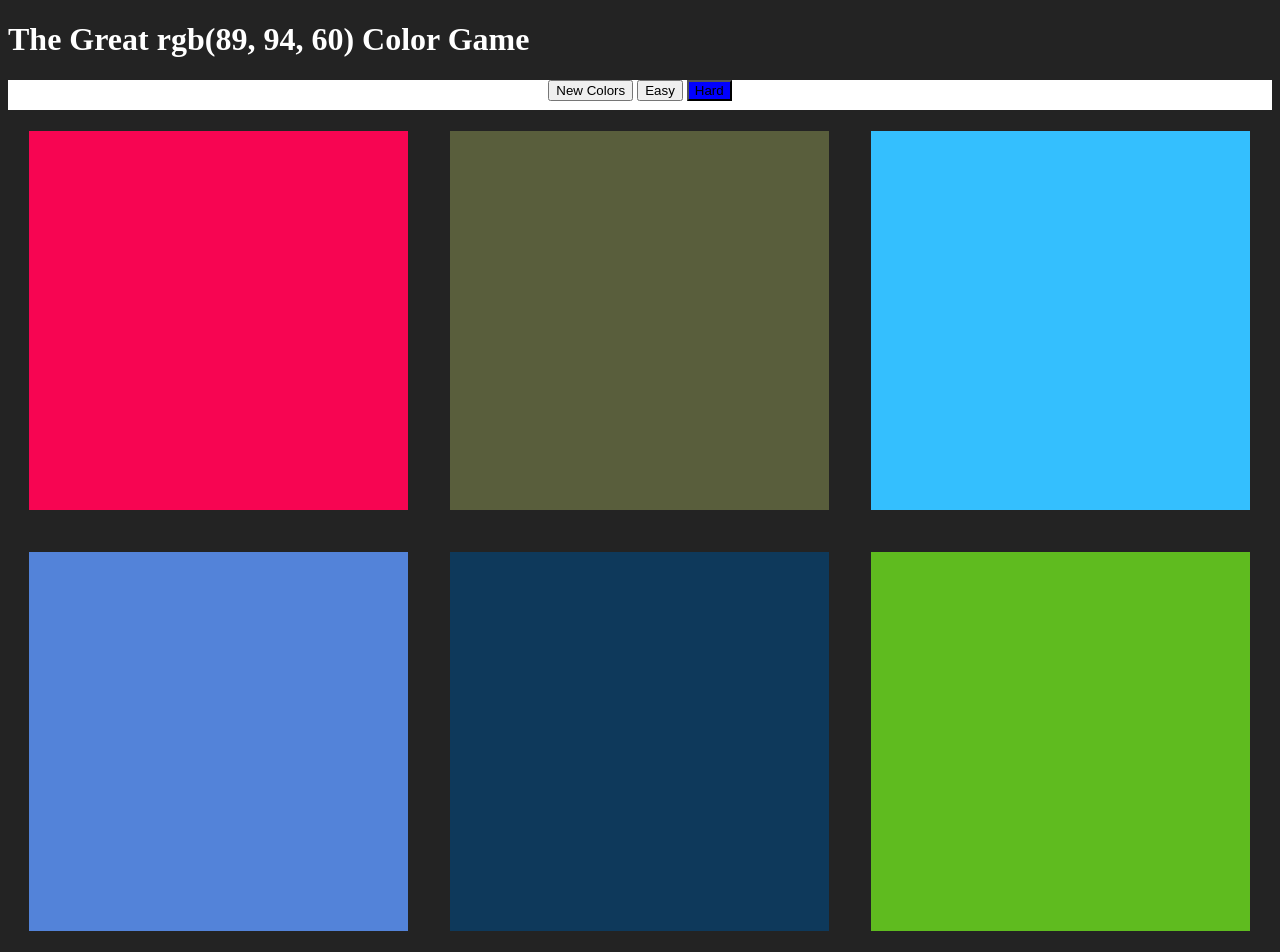
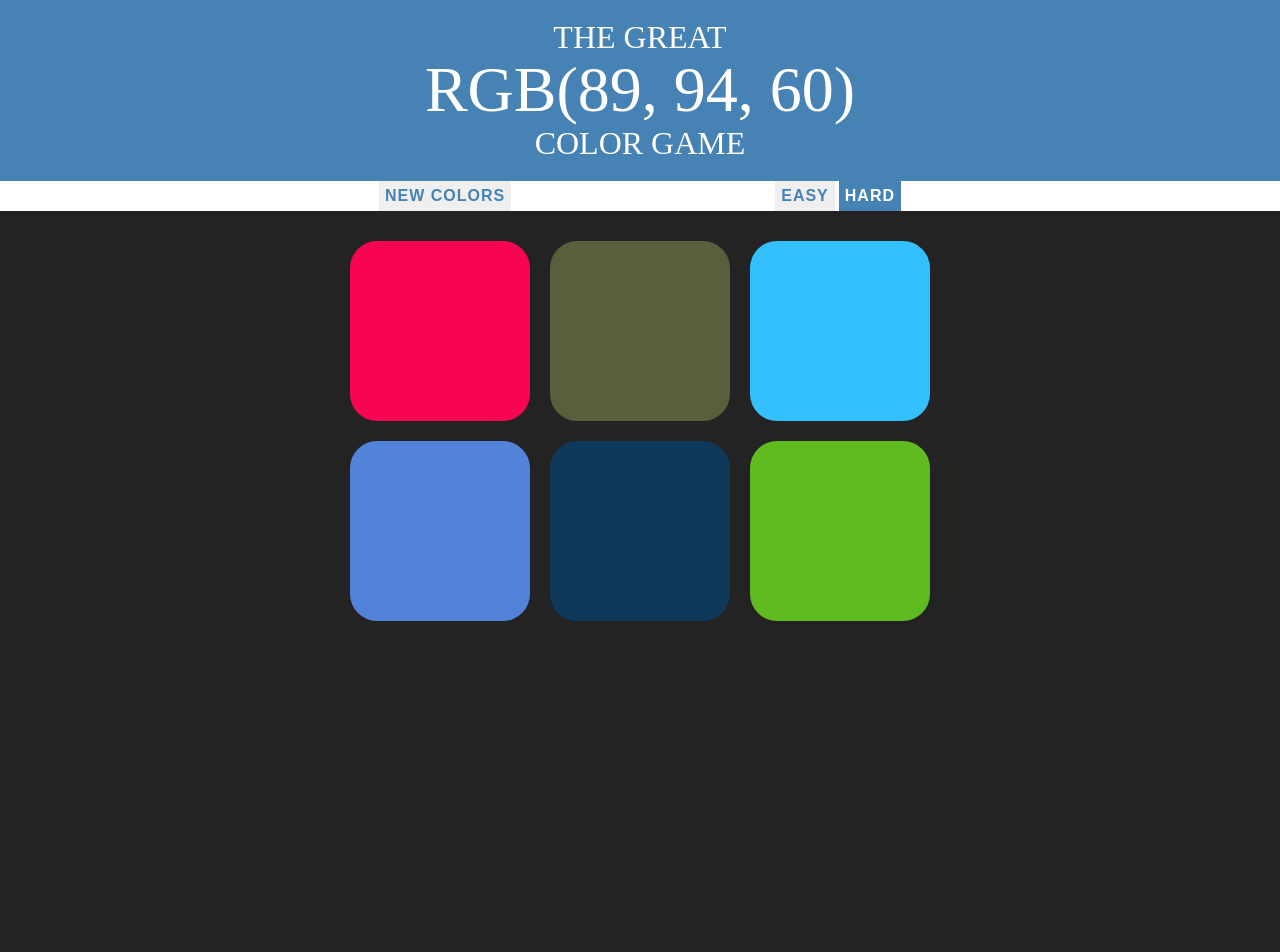
Before and after one commit to cchane4/color_game, a PHP site: page /color.html in a window 1280 px wide. After the commit the page ends 621 px from the top, so only its background shows below. Run offline with PHP 8.4, Linux system fonts and the light colour scheme.

Commit message:
working on styling

```diff
--- a/color.html
+++ b/color.html
@@ -8,7 +8,11 @@
     <title>Color Game</title>
 </head>
 <body>
-    <h1> The Great <span id="color_display">RGB</span> Color Game</h1>
+    <h1> The Great
+        <br />
+        <span id="color_display">RGB</span>
+        <br />
+        Color Game</h1>
     <div id="stripe">
       <button id="reset">New Colors</button>
         <span id="message"></span>
--- a/color_game.css
+++ b/color_game.css
@@ -1,5 +1,7 @@
 body {
     background-color: #232323;
+    margin: 0;
+    font-family: "Montserrat", "Avenir";
 }
 
 .square {
@@ -8,15 +10,28 @@ body {
     padding-bottom: 30%;
     float: left;
     margin: 1.66%;
+    border-radius: 15%;
+    transition: background-color 0.6s;
+    -webkit-tranition: background-color 0.6s;
+    -moz-transition: background-color 0.6s;
+
 }
 
 #container {
-    max-width: 600 px;
-    margin: 0 auto;
+    max-width: 600px;
+    margin: 20px auto;
+
 }
 
 h1 {
     color: white;
+    text-align: center;
+    background-color: steelblue;
+    margin : 0;
+    font-weight: normal;
+    text-transform: uppercase;
+    line-height: 1.1;
+    padding: 20px 0;
 }
 
 #stripe {
@@ -27,5 +42,34 @@ h1 {
 }
 
 .selected {
-    background: blue;
+    background: steelblue;
+    color: white;
 }
+
+#color_display {
+    font-size: 200%
+}
+
+button {
+    border: none;
+    background-color: none;
+    text-transform: uppercase;
+    height: 100%;
+    font-weight: 700;
+    color: steelblue;
+    letter-spacing: 1px;
+    font-size: inherit;
+    transition: all 0.3s;
+    -webkit-tranition: all 0.3s;
+    -moz-transition: all 0.3s;
+}
+
+button:hover {
+    color: white;
+    background-color: steelblue;
+}
+
+#message {
+    display: inline-block;
+    width: 20%;
+}
--- a/color_game.js
+++ b/color_game.js
@@ -1,4 +1,3 @@
-
 
 let num_squares = 6;
 let colors = generate_random_colors (num_squares);
@@ -50,7 +49,8 @@ reset_button.addEventListener("click", function(){
   //change colors of squares on the page
   for (let i = 0; i < squares.length; i++){
     squares[i].style.backgroundColor = colors[i];
-    h1.style.background = "#232323";
+    h1.style.backgroundColor = "steelblue";
+    message_display.textContent = "";
   }
 });
 
@@ -70,7 +70,7 @@ for (let i = 0; i < squares.length; i++){
           change_colors(clicked_color);
           h1.style.backgroundColor = clicked_color;
         } else {
-        this.style.backgroundColor =  "#232323" ;
+        this.style.backgroundColor =  "#232323";
         message_display.textContent = "Try Again";
          }
     })
@@ -91,30 +91,21 @@ function pick_color(){
   of the arrary. even though the length of the array is 1 more than the highest index
   so the length is 6 but highest number we want is 5, but math.floor * math.random
   assures we only choose indexes between 0 and 5 so we are good */
-
   let random = Math.floor(Math.random() * colors.length);
   return colors[random];
 }
 
 function generate_random_colors (num){
-//make array
 let arr = [];
-//repeat num times
 for (let i = 0; i < num; i++){
-  // get random color and push into array
   arr.push(random_color());
 }
-//add num to array
-//return the arry
 return arr;
 }
 
 function random_color (){
-//pick a red from 0-255
 let r = Math.floor(Math.random() * 256);
-//pick a blue from 0-255
 let g = Math.floor(Math.random() * 256);
-//pick a green from 0-255
 let b  = Math.floor(Math.random() * 256);
 return "rgb(" + r + ", " + g + ", " + b + ")";
 }
```
